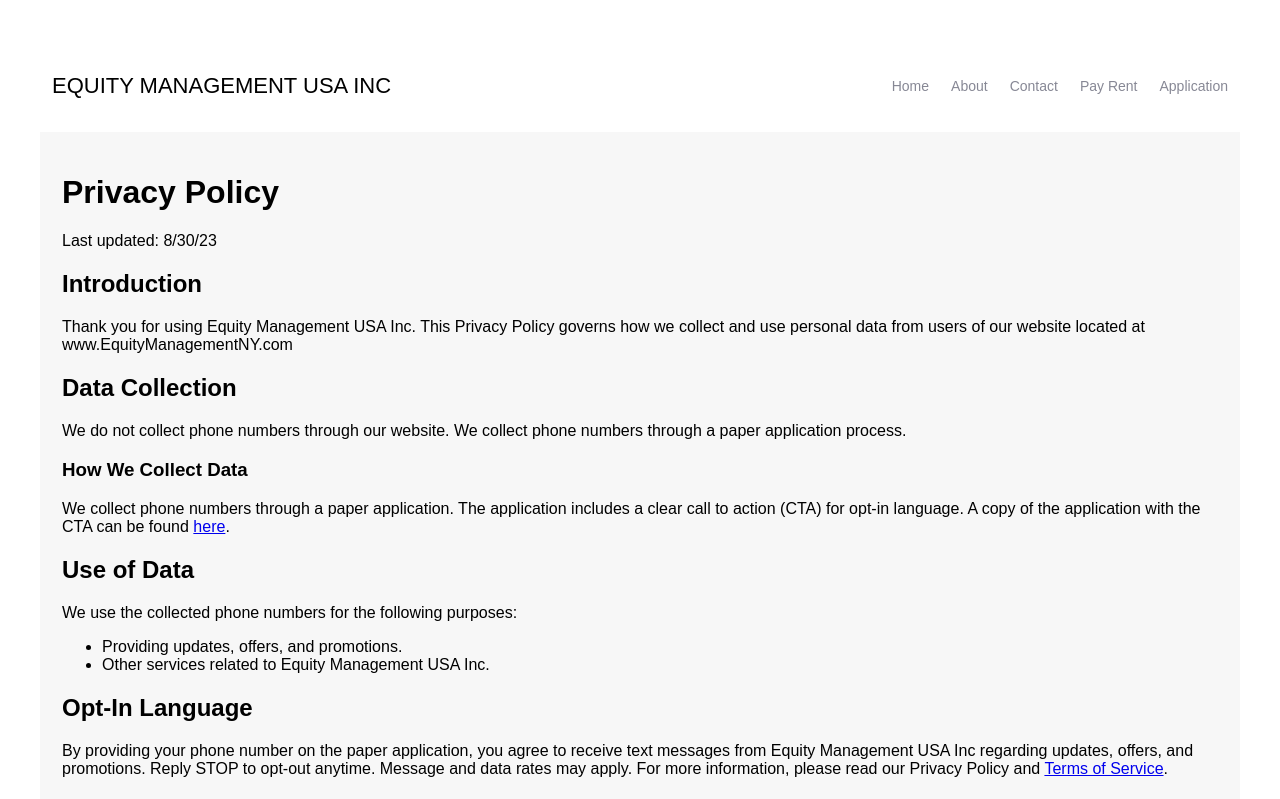
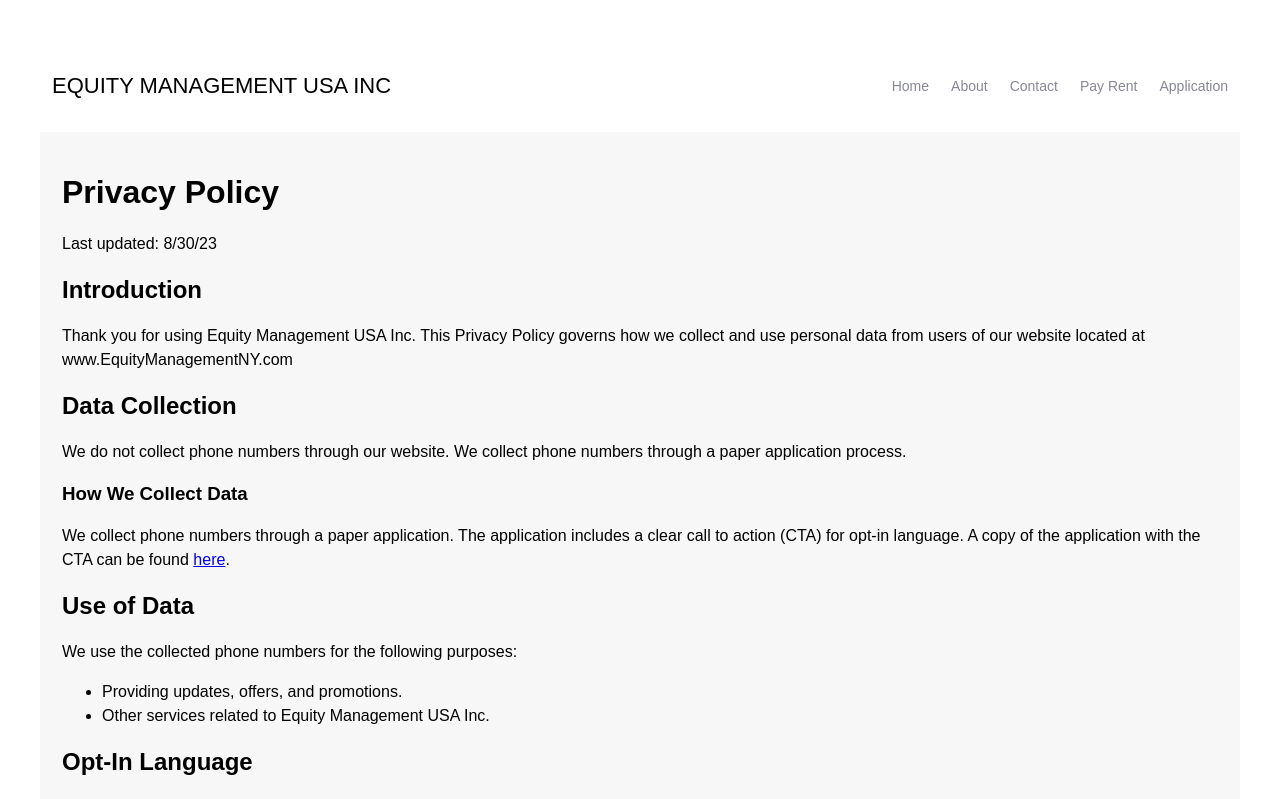
Before and after one commit to chaimzushe/EQUITY-MANAGEMENT-USA-INC, an Angular app: page /privacy in a window 1280 px wide. Shown: the top 799 px of the page. Built offline with nearby package versions, Linux system fonts and the light colour scheme.

Commit message:
small fixeds

```diff
--- a/src/app/pages/privacy/privacy.component.scss
+++ b/src/app/pages/privacy/privacy.component.scss
@@ -10,3 +10,8 @@
 h1, h2 {
     margin-top: 20px;
   }
+
+  p, li{
+    font-weight: 300;
+    line-height: 150%;
+  }
--- a/src/app/pages/terms/terms.component.html
+++ b/src/app/pages/terms/terms.component.html
@@ -39,4 +39,4 @@
 
 <h2>Contact Us</h2>
 
-<p>If you have any questions about these Terms, please contact us at info@EquityMgmnt.com.</p>
+<p>If you have any questions about these Terms, please contact us at info@EquityMgmnt.com</p>
--- a/src/app/pages/terms/terms.component.scss
+++ b/src/app/pages/terms/terms.component.scss
@@ -10,3 +10,8 @@
 h1, h2 {
     margin-top: 20px;
   }
+
+  p, li{
+    font-weight: 300;
+    line-height: 150%;
+  }
```
